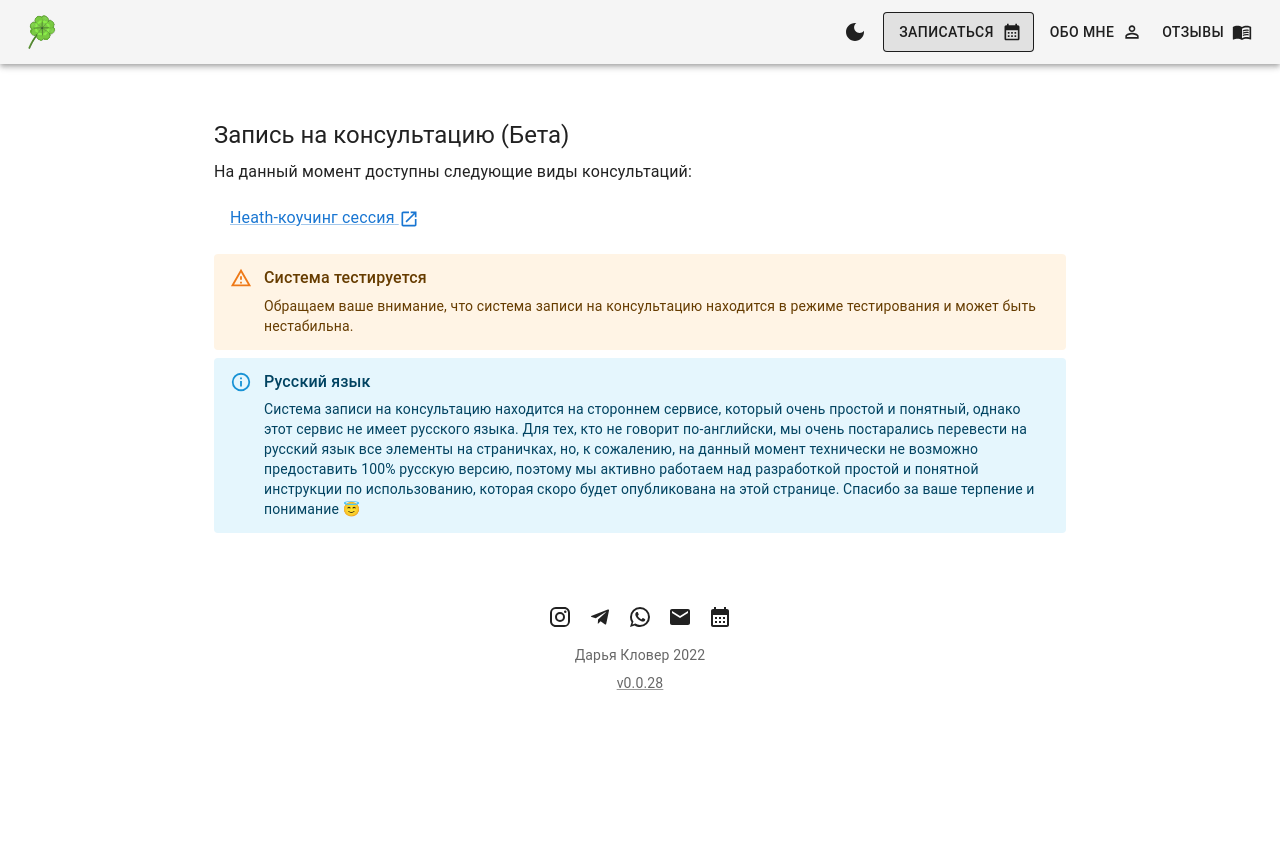
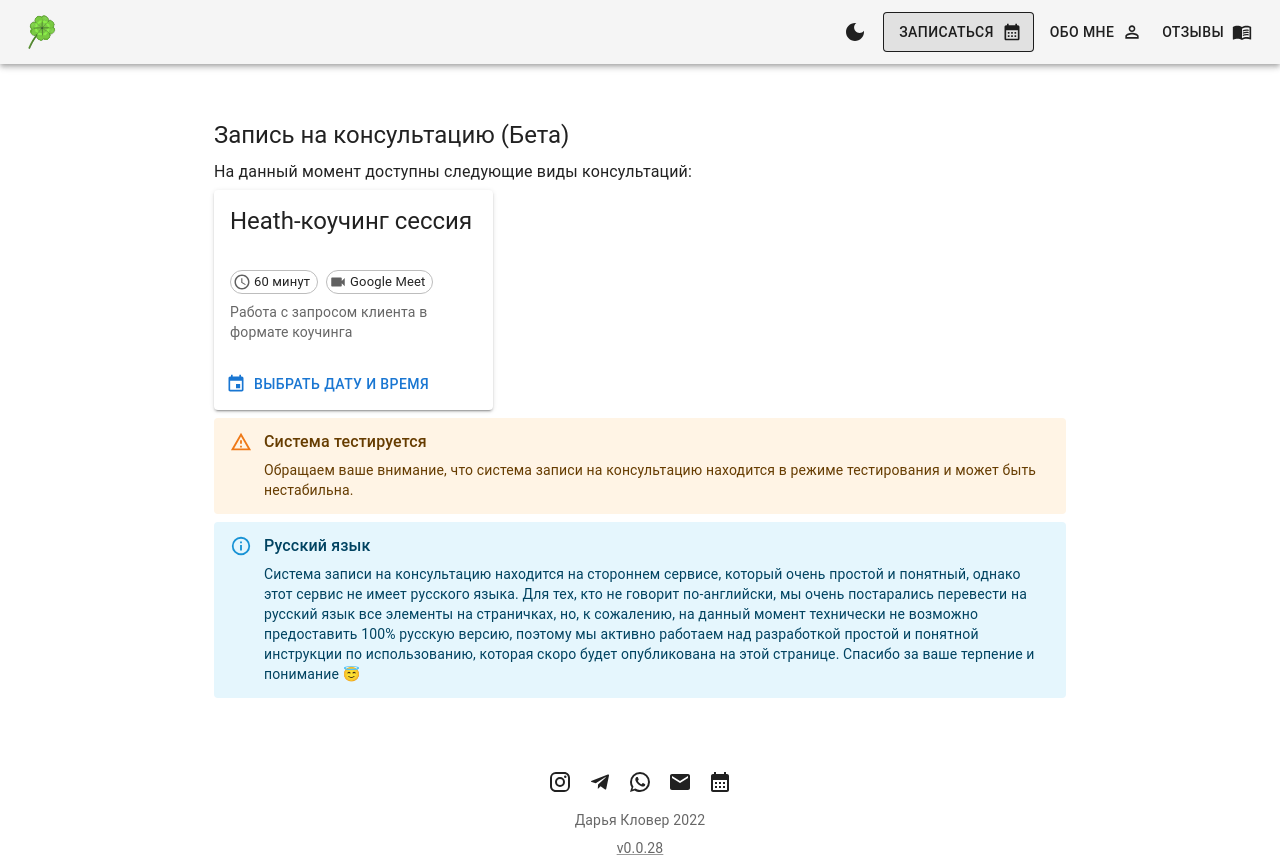
Before and after one commit to SiarheiBobryk/dariaklover, a React (Create React App) app: page /booking in a window 1280 px wide. Before the commit the page ends 800 px from the top, so only its background shows below. Built offline with nearby package versions, Linux system fonts and the light colour scheme; a web font is replaced by a local one.

Commit message:
feat: add a BookingCard to the Booking page

```diff
--- a/src/pages/Booking/Booking.tsx
+++ b/src/pages/Booking/Booking.tsx
@@ -6,8 +6,6 @@ import { Helmet } from 'react-helmet';
 
 import Alert from '@mui/material/Alert';
 import AlertTitle from '@mui/material/AlertTitle';
-import List from '@mui/material/List';
-import ListItem from '@mui/material/ListItem';
 // import Button from '@mui/material/Button';
 // import Dialog from '@mui/material/Dialog';
 // import DialogActions from '@mui/material/DialogActions';
@@ -16,11 +14,13 @@ import ListItem from '@mui/material/ListItem';
 // import useMediaQuery from '@mui/material/useMediaQuery';
 // import { useTheme } from '@mui/material/styles';
 
+import Grid from '@mui/material/Grid';
+import Typography from '@mui/material/Typography';
 import Heading from '../../components/Heading';
-import LinkBlank from '../../components/LinkBlank';
 import Paragraph from '../../components/Paragraph';
-import { AppConfigContext, Config, CalendlyAppointment } from '../../providers/AppConfigProvider';
+import { AppConfigContext, Config } from '../../providers/AppConfigProvider';
 import bookingMetaData from './bookingMetaData';
+import BookingCard from '../../components/BookingCard';
 
 /**
  * `invitee_email` is required on Calendly's side
@@ -93,20 +93,21 @@ function References() {
       </Helmet>
       <Heading>{bookingMetaData.heading}</Heading>
       <Paragraph>На данный момент доступны следующие виды консультаций: </Paragraph>
-      <List>
-        {appointments.map(function renderAppointments({ id, active, newTab, label }: CalendlyAppointment) {
-          const target: React.HTMLAttributeAnchorTarget | undefined = newTab ? '_blank' : undefined;
-          return (
-            active && (
-              <ListItem key={id}>
-                <LinkBlank href={`${calendlyHref}/${id}`} target={target}>
-                  {label}
-                </LinkBlank>
-              </ListItem>
-            )
-          );
-        })}
-      </List>
+      <Grid container spacing={1}>
+        <Grid item xs={12} sm={6} md={4}>
+          {/* TODO: Keep it up-to-date with the Calendly event */}
+          <BookingCard
+            title="Heath-коучинг сессия"
+            duration={60}
+            via="Google Meet"
+            href="https://calendly.com/dariaklover/regular"
+          >
+            <Typography variant="body2" color="text.secondary">
+              Работа с запросом клиента в формате коучинга
+            </Typography>
+          </BookingCard>
+        </Grid>
+      </Grid>
       {/* {conformation && (
         <Dialog
           fullScreen={fullScreen}
```
Also changed, not shown: 1 other file (tests, documents, lock files or other folders).
